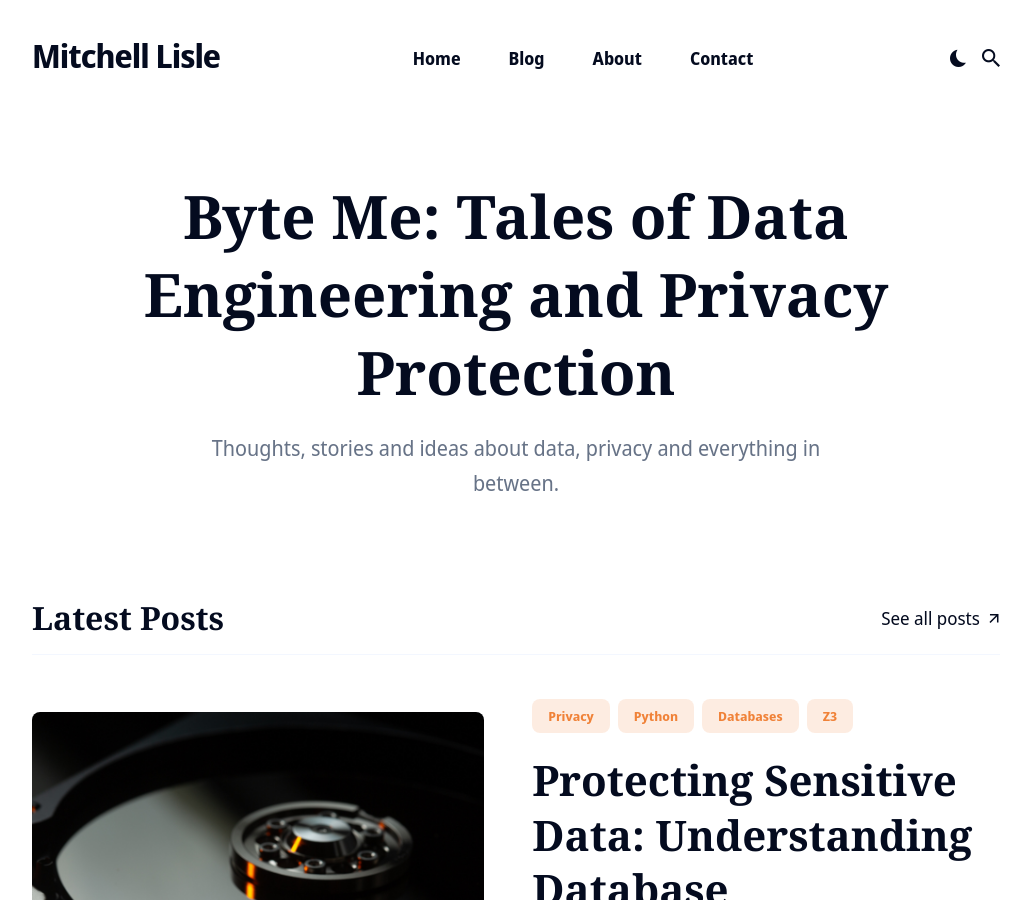
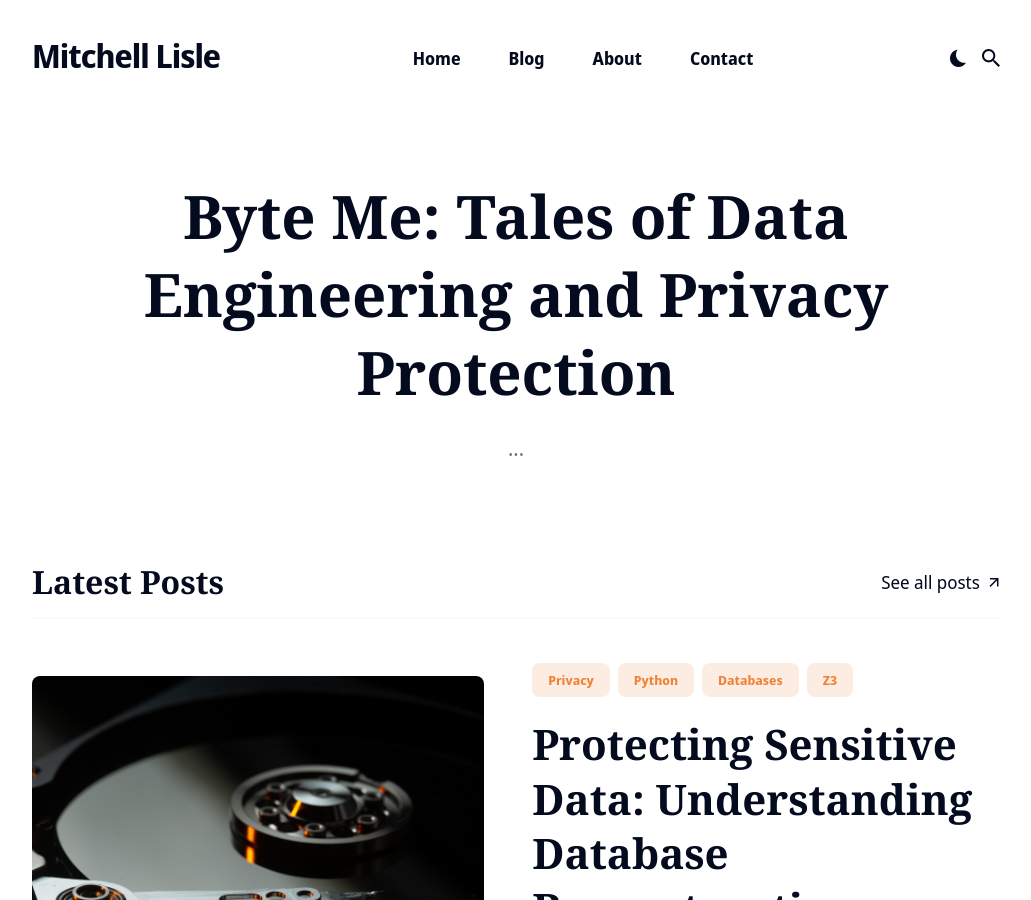
Before and after one commit to mitchelllisle/mitchelllisle.github.io, a Jekyll site: the page built from index.html, in a window 1280 px wide and 900 px high. Shown: the whole window, without its empty margins (124-1155 px from the left). Built offline with Jekyll 4.4.1, drawn with Linux system fonts in a browser that asks for light colours; nearby versions of some CDN libraries.

Commit message:
update blog

```diff
--- a/_data/settings.yml
+++ b/_data/settings.yml
@@ -25,7 +25,7 @@ menu__settings:
 hero:
   enable: true
   hero__title: "Byte Me: Tales of Data Engineering and Privacy Protection"
-  hero__description: Thoughts, stories and ideas about data, privacy and everything in between.
+  hero__description: ...
   hero__image: # You can add hero image. For example '/images/06.jpg'
 
 
```
